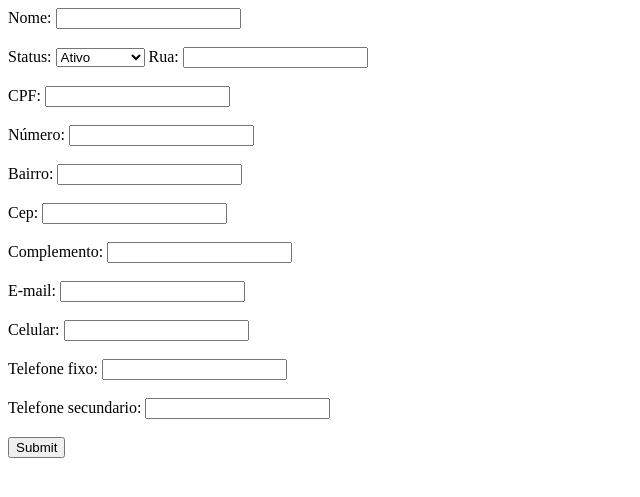
After one commit to Liuizn/SA02-03, a PHP site: page /form_medico_POO.php in a window 1280 px wide. The commit adds this page. Shown: the top 497 px of the page, without its empty margins (0-640 px from the left). Run offline with PHP 8.4, Linux system fonts and the light colour scheme.

Commit message:
Adicionando tela cadastro de medicos com poo

```diff
--- a/banco de dados.sql
+++ b/banco de dados.sql
@@ -28,6 +28,7 @@ rua_medicos varchar(60),
 numero_medicos varchar(10),
 complemento_medicos varchar(120),
 status_medico boolean,
+cpf varchar(14),
 data_registro_medicos date DEFAULT CURRENT_TIMESTAMP
 );
 
--- /dev/null
+++ b/form_medico_POO.php
@@ -0,0 +1,105 @@
+<!DOCTYPE html>
+<html lang="pt-br">
+<head>
+    <meta charset="UTF-8">
+    <meta http-equiv="X-UA-Compatible" content="IE=edge">
+    <meta name="viewport" content="width=device-width, initial-scale=1.0">
+    <title>POO</title>
+</head>
+<body>
+    <form action="" method="post">
+
+    <label for="nome">Nome:</label>
+    <input type="text" name="nome" id="nome" required>
+    <br><br>
+
+    <label for="status">Status:</label>
+
+    <select name="status" id="status">
+
+        <option value="1">Ativo</option>
+        <option value="2">Desativado</option>
+
+    </select>
+
+    <label for="rua">Rua:</label>
+    <input type="text" name="rua" id="rua">
+    <br><br>
+
+    <label for="cpf">CPF:</label>
+    <input type="text" name="cpf" id="cpf">
+    <br><br>
+
+
+
+
+
+    <label for="numero">Número:</label>
+    <input type="text" name="numero" id="numero">
+    <br><br>
+
+
+    <label for="bairro">Bairro:</label>
+    <input type="text" name="bairro" id="bairro">
+    <br><br>
+
+    <label for="cep">Cep:</label>
+    <input type="text" name="cep" id="cep">
+    <br><br>
+
+    <label for="complemento">Complemento:</label>
+    <input type="text" name="complemento" id="complemento">
+    <br><br>
+
+    <label for="email">E-mail:</label>
+    <input type="text" name="email" id="email">
+    <br><br>
+
+    <label for="celular">Celular:</label>
+    <input type="text" name="celular" id="celular">
+    <br><br>
+
+    <label for="fixo1">Telefone fixo:</label>
+    <input type="text" name="fixo1" id="fixo1">
+    <br><br>
+
+    <label for="fixo2">Telefone secundario:</label>
+    <input type="text" name="fixo2" id="fixo2">
+    <br><br>
+
+
+
+
+    <input type="submit">
+    </form>
+
+<?php
+require_once 'medico_POO.php';
+
+if(isset($_POST["nome"])){
+
+$nome = addslashes($_POST["nome"]);
+$rua = addslashes($_POST["rua"]);
+$cpf = addslashes($_POST["cpf"]);
+
+
+$status = addslashes($_POST["status"]);
+$numero = addslashes($_POST["numero"]);
+
+$bairro = addslashes($_POST["bairro"]);
+$cep = addslashes($_POST["cep"]);
+$complemento = addslashes($_POST["complemento"]);
+$email = addslashes($_POST["email"]);
+$celular = addslashes($_POST["celular"]);
+$fixo1 = addslashes($_POST["fixo1"]);
+$fixo2 = addslashes($_POST["fixo2"]);
+
+
+$pessoa = new Medico("localhost","agencia_estetica","root","");
+$pessoa->cadastrarPessoa($nome,$rua,$cpf,$status,$numero,$bairro,$cep,$complemento,$email,$celular,$fixo1,$fixo2);}
+
+
+
+?>
+</body>
+</html>
--- a/index.php
+++ b/index.php
@@ -19,7 +19,7 @@
             <button> <a href="cadastrar.php"> Cadastrar novo paciente</a></button>
             <button> <a href="tabela_pacientes.php"> Consultar pacientes</a></button>
 
-            <button> <a href="cadastrar_medico.php"> Cadastrar novo medico</a></button>
+            <button> <a href="form_medico_POO.php"> Cadastrar novo medico</a></button>
             <button> <a href="tabela_medico.php"> Consultar medico</a></button>
 
             <button> <a href="cadastro-proc.php"> Cadastrar novo procedimento</a></button>
--- a/insert_medico.php
+++ b/insert_medico.php
@@ -28,7 +28,7 @@ if (isset ($_POST['nome'])){
     $inserir->bindParam(":sm",$status);
     $inserir->execute();
 
-    header("location: cadastrar_medico.php");
+    header("location: form_medico_POO.php");
 }
 
 
--- /dev/null
+++ b/medico_POO.php
@@ -0,0 +1,51 @@
+<?php
+Class Medico{
+    public $pdo;
+    public $cmd;
+
+    public function __construct($host,$dbname,$user,$senha) {
+        try {
+            $this->pdo = new PDO("mysql:host=".$host.";dbname=".$dbname,$user,$senha);
+        } catch (PDOException $e) {
+            echo "Erro com banco de dados: ". $e->getMessage();
+            exit();
+        } catch(Exception $e){
+            echo "Error: ". $e->getMessage();
+            exit();
+        }
+    }
+    public function buscarDados(){
+        $res = array();
+        $cmd = $this->pdo->query("SELECT * FROM medicos_teste ORDER BY medicos_teste DESC");
+        $res = $cmd->fetchAll(PDO::FETCH_ASSOC);
+        return $res;
+    }
+
+    public function cadastrarPessoa($nome,$rua,$cpf,$status,$numero,$bairro,$cep,$complemento,$email,$celular,$fixo1,$fixo2) {
+            $cmd = $this->pdo->prepare("INSERT INTO medicos
+            (nome_medicos,rua_medicos,cpf,status_medico,numero_medicos,bairro_medicos,cep_medicos,complemento_medicos,email_medicos,celular_medicos,fixo1_medicos,fixo2_medicos)
+            VALUES
+            (:n,:r,:c,:sm,:cm,:b,:cep,:com,:e,:tel,:fix1,:fix2)");
+            $cmd->bindValue(":n",$nome);
+            $cmd->bindValue(":r",$rua);
+            $cmd->bindValue(":c",$cpf);
+            $cmd->bindValue(":sm",$status);
+            $cmd->bindValue(":cm",$numero);
+            $cmd->bindValue(":b",$bairro);
+            $cmd->bindValue(":cep",$cep);
+            $cmd->bindValue(":com",$complemento);
+            $cmd->bindValue(":e",$email);
+            $cmd->bindValue(":tel",$celular);
+            $cmd->bindValue(":fix1",$fixo1);
+            $cmd->bindValue(":fix2",$fixo2);
+            $cmd->execute();
+    }
+
+
+
+
+
+
+}
+
+?>
--- a/tabela_medico.php
+++ b/tabela_medico.php
@@ -72,7 +72,7 @@
 
         <div class="group-inputs group-buttons">
             <button  id="b_index"><a href="index.php">Voltar ao Início</a></button>
-            <button id="b_medicos"><a href="cadastrar_medico.php">Cadastrar medico</a></button>
+            <button id="b_medicos"><a href="form_medico_POO.php">Cadastrar medico</a></button>
         </div>
     </div>
 
```
